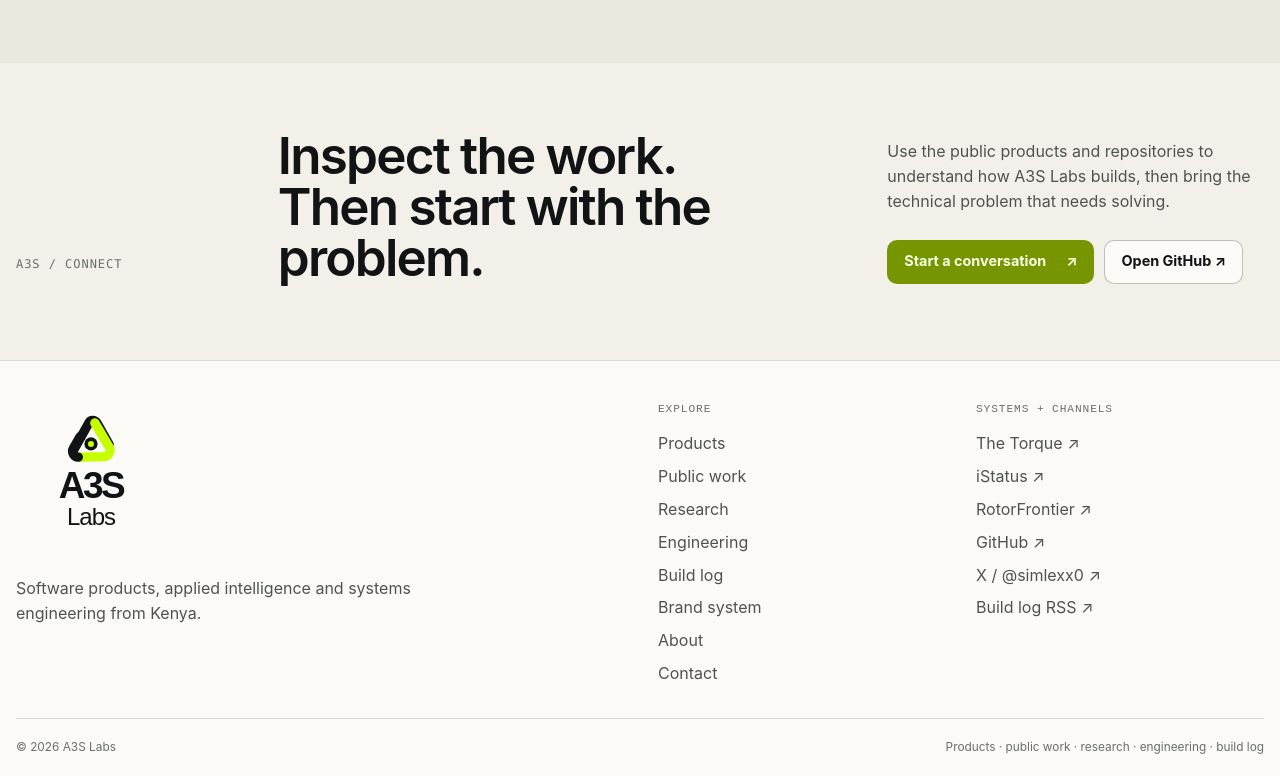
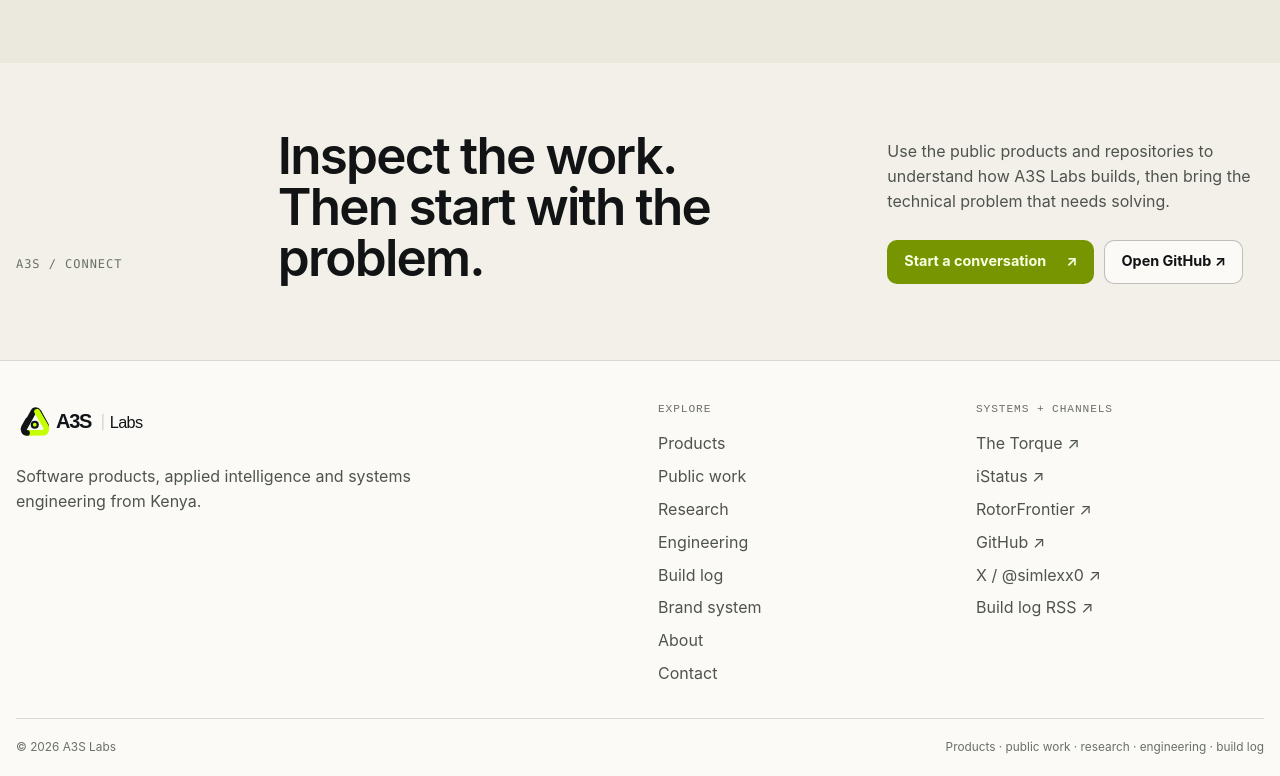
Before and after one commit to simlexx-k/a3slabs, an Astro site: page / in a window 1280 px wide. Shown: the part 4703-5479 px from the top of the page. Built offline with nearby package versions, Linux system fonts and the light colour scheme; Astro itself is replaced by a stand-in of ours.

Commit message:
Keep footer brand lockup compact

```diff
--- a/src/components/Footer.astro
+++ b/src/components/Footer.astro
@@ -4,7 +4,7 @@ import BrandLogo from "./BrandLogo.astro";
 <footer class="site-footer">
   <div class="shell footer-grid">
     <div>
-      <a class="brand footer-brand footer-brand-lockup" href="/" aria-label="A3S Labs home"><BrandLogo variant="stacked" /></a>
+      <a class="brand footer-brand footer-brand-lockup" href="/" aria-label="A3S Labs home"><BrandLogo variant="horizontal" /></a>
       <p class="footer-statement">Software products, applied intelligence and systems engineering from Kenya.</p>
     </div>
     <div class="footer-links">
```
